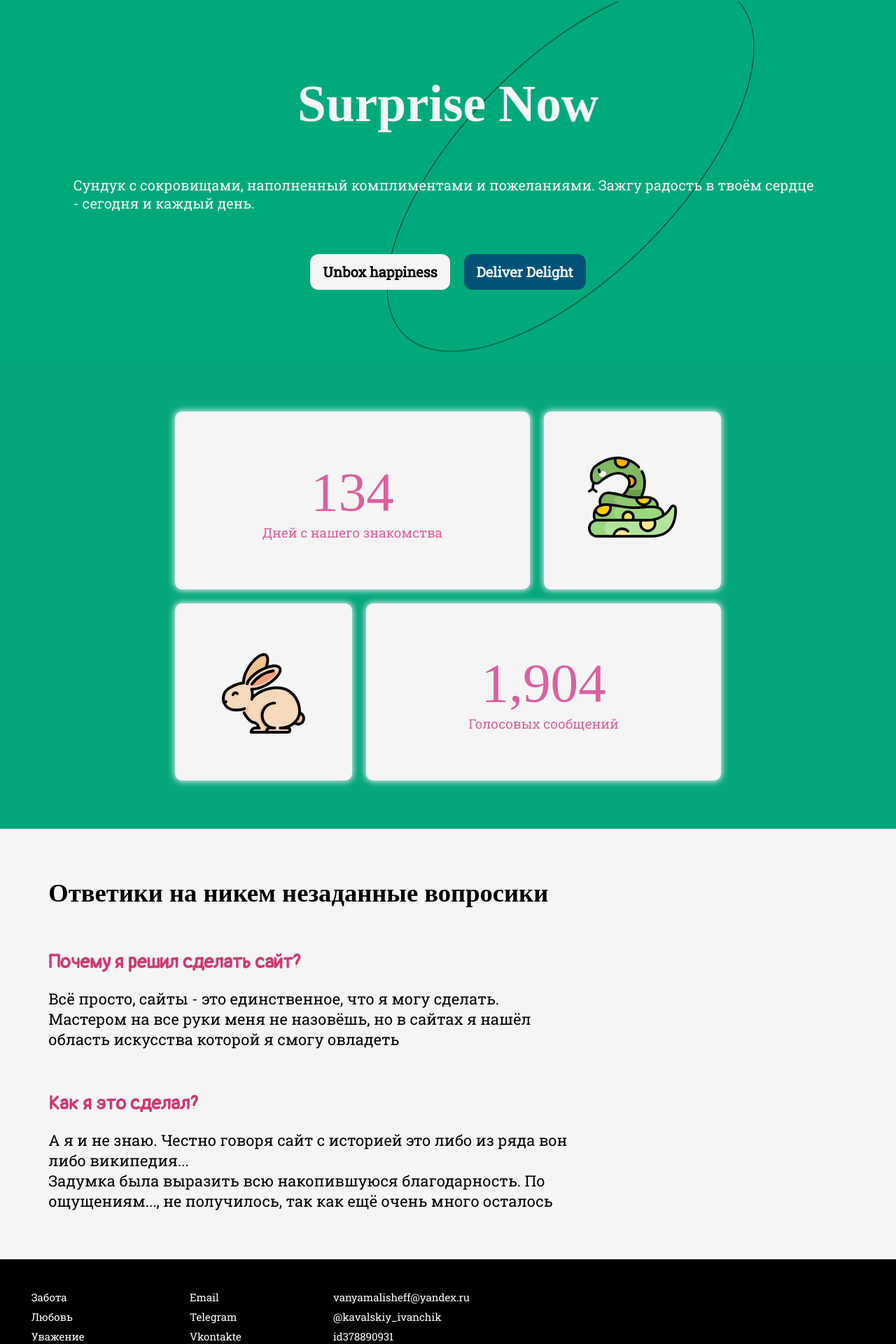
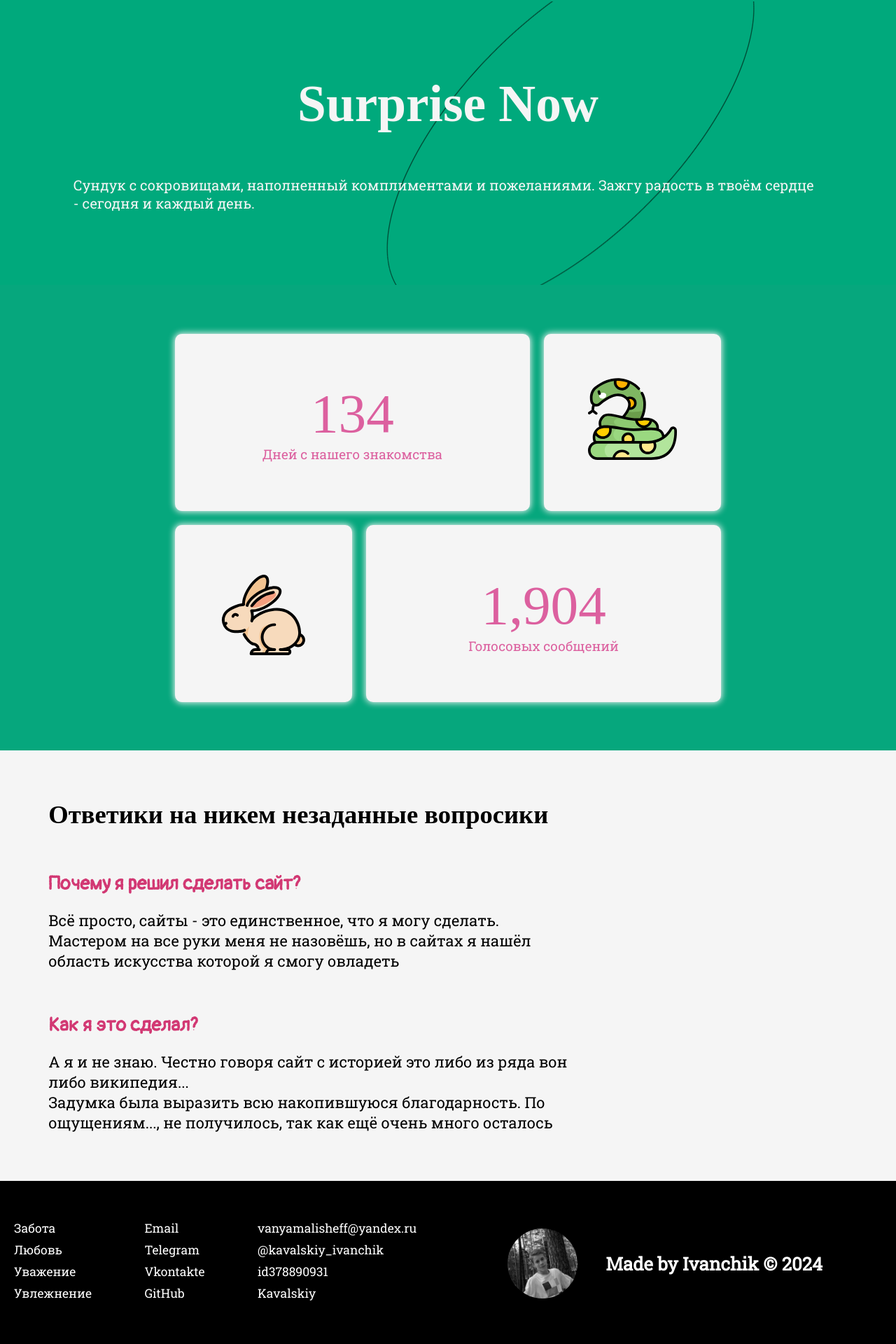
Before and after one commit to IvanchikIvan/FriendShip-History-site, a React (Create React App) app: page / in a window 1280 px wide. Shown: the part 1923-3843 px from the top of the page at 70% size. Built offline with nearby package versions, Linux system fonts and the light colour scheme; a web font is replaced by a local one.

Commit message:
Redesing Footer. Added "Made by"

```diff
--- a/src/components/Body/Surprise/Surprise.css
+++ b/src/components/Body/Surprise/Surprise.css
@@ -27,36 +27,3 @@
     font-size: 20px;
     font-family: "Roboto Slab";
 }
-.surprise-container__buttons-container {
-    display: flex;
-    flex-direction: row;
-    gap: 20px;
-}
-.surprise-container__unbox-happiness {
-    border-radius: 12px;
-    font-family: "Roboto Slab";
-    font-size: calc(14px + 5 * (100vw / 1080));
-    color: #000;
-    font-weight: 600;
-    display: flex;
-    align-items: center;
-    height: 40px;
-    width: auto;
-    padding: calc(20px + 5 * (100vw / 1080)) 18px;
-    background-color: whitesmoke;
-    text-align: center;
-}
-.surprise-container__deliver-delight {
-    border-radius: 12px;
-    font-family: "Roboto Slab";
-    font-size: calc(14px + 5 * (100vw / 1080));
-    color: whitesmoke;
-    font-weight: 600;
-    display: flex;
-    align-items: center;
-    height: 40px;
-    width: auto;
-    padding: calc(20px + 5 * (100vw / 1080)) 18px;
-    background-color: #005377;
-    text-align: center;
-}
--- a/src/components/Body/Surprise/Surprise.js
+++ b/src/components/Body/Surprise/Surprise.js
@@ -1,40 +1,7 @@
 import React from "react";
-import { animated, useInView } from "react-spring";
 import "./Surprise.css";
 
 const Surprise = () => {
-  const [unboxRef, unboxStyles] = useInView(
-    () => ({
-      from: {
-        opacity: 0,
-        x: -300,
-      },
-      to: {
-        opacity: 1,
-        x: 0,
-      },
-    }),
-    {
-      rootMargin: '-30% 0%',
-    }
-  )
-
-  const [deliverRef, deliverStyles] = useInView(
-    () => ({
-      from: {
-        opacity: 0,
-        x: 300,
-      },
-      to: {
-        opacity: 1,
-        x: 0,
-      },
-    }),
-    {
-      rootMargin: '-30% 0%',
-    }
-  )
-
   return (
     <div className="surprise-block">
       <div className="surprise-container">
@@ -47,14 +14,6 @@ const Surprise = () => {
             радость в твоём сердце - сегодня и каждый день.
           </p>
         </div>
-        <div className="surprise-container__buttons-container">
-          <animated.div className="surprise-container__unbox-happiness" ref={unboxRef} style={unboxStyles}>
-            <p>Unbox happiness</p>
-          </animated.div>
-          <animated.div className="surprise-container__deliver-delight" ref={deliverRef} style={deliverStyles}>
-            <p>Deliver Delight</p>
-          </animated.div>
-        </div>
       </div>
     </div>
   );
--- a/src/components/Footer/Footer.css
+++ b/src/components/Footer/Footer.css
@@ -1,5 +1,5 @@
 .footer {
-  padding: calc(15px + 25 * (100vw / 1080));
+  padding: calc(20px + 30 * (100vw / 1080)) 20px;
   background-color: #000;
   color: #fff;
 }
@@ -7,15 +7,15 @@
 .footer-container {
   display: flex;
   flex-direction: row;
-  justify-content: flex-start;
-  gap: calc(40px + 60 * (100vw / 1080));
+  justify-content: space-between;
 }
 
 .footer-ul__container {
+  flex:1;
   display: flex;
   flex-direction: row;
   justify-content: flex-start;
-  gap: calc(40px + 60 * (100vw / 1080));
+  gap: calc(20px + 30 * (100vw / 1080));
 }
 
 .footer__block {
@@ -29,6 +29,48 @@
 
 .footer__text {
   margin-bottom: 8px;
-  font-size: 15px;
+  font-size: calc(8px + 8 * (100vw / 1080));
   font-family: "Roboto Slab";
 }
+
+
+.ivanchik__container {
+  flex:1;
+  display: flex;
+  flex-direction: row;
+  gap: 40px;
+  align-items: center;
+  justify-content: center;
+}
+.ivanchik__icon {
+    width: 100px;
+    height: 100px;
+    filter: grayscale();
+}
+
+.ivanchik__icon img{
+  width: 100%;
+  border-radius: 50%;
+  z-index: 2;
+  aspect-ratio: 1;
+  filter: drop-shadow(#000 0 0 3px);
+}
+.ivanchik__text {
+  font-family: "Roboto Slab";
+  font-size: calc(8px + 15 * (100vw / 1080));
+  font-weight: 700;
+}
+
+@media (max-width: 860px) {
+  .footer-container {
+    display: flex;
+    flex-direction: column;
+    justify-content: flex-start;
+    gap: 50px;
+  }
+  .ivanchik__container{
+    order: -1;
+    align-items: center;
+    justify-content: flex-start;
+  }
+}
--- a/src/components/Footer/Footer.js
+++ b/src/components/Footer/Footer.js
@@ -1,5 +1,6 @@
 import "./Footer.css";
 import { animated, useSpring, config } from "react-spring";
+import ivanchik_icon from "../Assets/ivan_icon.png";
 
 const Footer = () => {
   return (
@@ -55,6 +56,14 @@ const Footer = () => {
             </ul>
           </div>
         </div>
+        <div className="ivanchik__container">
+          <div className="ivanchik__icon">
+            <img src={ivanchik_icon}></img>
+          </div>
+          <div className="ivanchik__text">
+            <p>Made by Ivanchik © 2024</p>
+          </div>
+        </div>
       </div>
     </footer>
   );
```
Also changed, not shown: src/components/Assets/ivan_icon.png (added).
